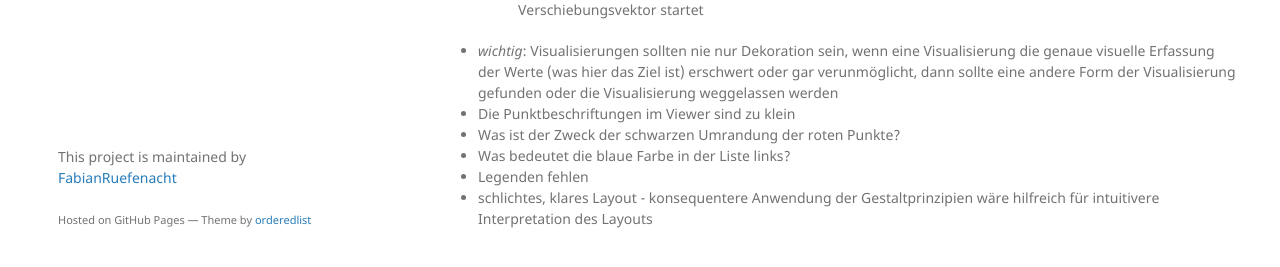
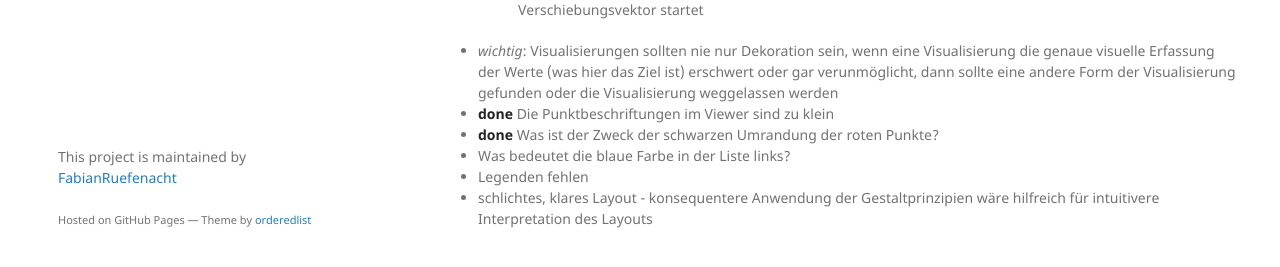
Before and after one commit to FabianRuefenacht/DEFVIS, a Jekyll site: the page built from docs/Feedback_DEFVIS.md, in a window 1280 px wide and 900 px high, scrolled down 1201 px. Shown: the part 601-868 px from the top of the window. Built offline with Jekyll 4.4.1, drawn with Linux system fonts in a browser that asks for light colours; our own code applies the rules of GitHub Pages for plain Markdown files.

Commit message:
Feedback Map

```diff
--- a/docs/Feedback_DEFVIS.md
+++ b/docs/Feedback_DEFVIS.md
@@ -63,8 +63,8 @@
   - Navigation ist immer ineffizienter als Blickvergleich
   - die rote Kugel in der Mitte macht den Startpunkt der Vektoren unleserlich bzw. es ist unklar, wo genau der Verschiebungsvektor startet
 - _wichtig_: Visualisierungen sollten nie nur Dekoration sein, wenn eine Visualisierung die genaue visuelle Erfassung der Werte (was hier das Ziel ist) erschwert oder gar verunmöglicht, dann sollte eine andere Form der Visualisierung gefunden oder die Visualisierung weggelassen werden
-- Die Punktbeschriftungen im Viewer sind zu klein
-- Was ist der Zweck der schwarzen Umrandung der roten Punkte?
+- **done** Die Punktbeschriftungen im Viewer sind zu klein
+- **done** Was ist der Zweck der schwarzen Umrandung der roten Punkte?
 - Was bedeutet die blaue Farbe in der Liste links?
 - Legenden fehlen
 - schlichtes, klares Layout - konsequentere Anwendung der Gestaltprinzipien wäre hilfreich für intuitivere Interpretation des Layouts
--- a/frontend/src/app/components/OlMap.tsx
+++ b/frontend/src/app/components/OlMap.tsx
@@ -113,7 +113,7 @@
             offsetX: 15, // Offset the text horizontally from the point
             offsetY: -15, // Offset the text vertically from the point
             fill: new Fill({ color: "black" }), // Fill color of the text
-            font: "bold 12px Arial", // Font style of the text
+            font: "bold 18px Arial", // Font style of the text
             backgroundFill: new Fill({ color: "white" }), // Background fill color of the text
           }),
         })
```
